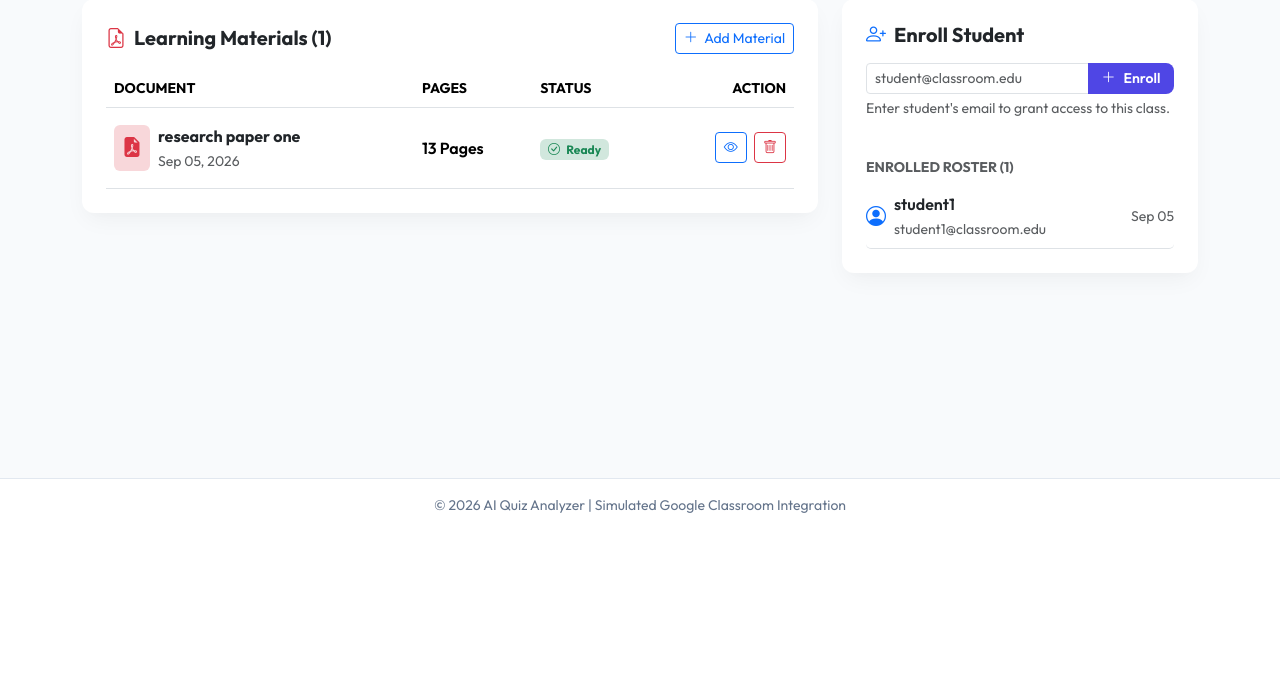
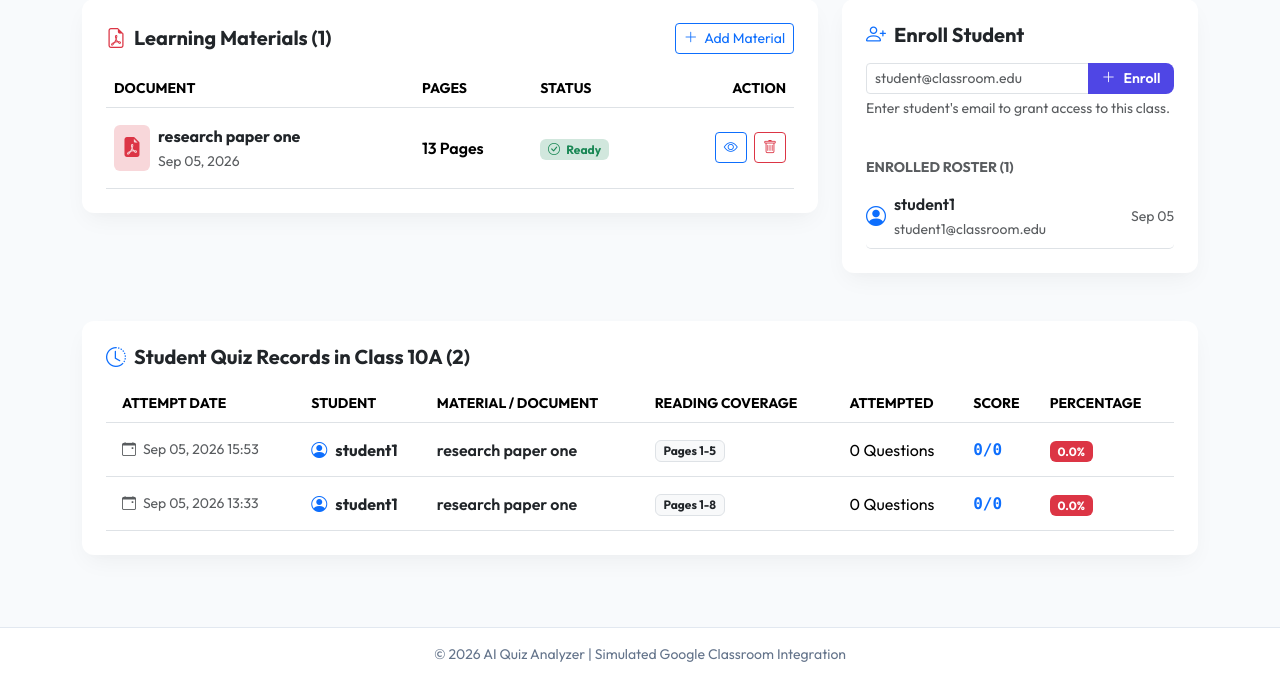
Before and after one commit to suganeshvs/quiz-evaluvator, a Django app: page /teacher/class/1/ in a window 1280 px wide. Shown: the part 268-949 px from the top of the page. Before the commit the page ends 781 px from the top, so only its background shows below. Run offline with Django 5.2, Linux system fonts and the light colour scheme; a user stored in the database is signed in; data comes from the database, SQL or seed files in the repository.

Commit message:
7th commit

```diff
--- a/quiz_app/views.py
+++ b/quiz_app/views.py
@@ -152,10 +152,17 @@ def class_detail(request, class_id):
     documents = classroom.documents.all().order_by('-upload_date')
     enrollments = classroom.enrollments.select_related('student').order_by('enrolled_at')
 
+    # Fetch all completed student quiz attempts for this specific class
+    quiz_attempts = QuizAttempt.objects.filter(
+        document__classroom=classroom,
+        status='COMPLETED'
+    ).select_related('student', 'document').order_by('-completed_at')
+
     context = {
         'classroom': classroom,
         'documents': documents,
         'enrollments': enrollments,
+        'quiz_attempts': quiz_attempts,
     }
     return render(request, 'teacher/class_detail.html', context)
 
--- a/templates/student/quiz_history.html
+++ b/templates/student/quiz_history.html
@@ -15,6 +15,7 @@
                 <thead class="bg-light text-muted small text-uppercase">
                     <tr>
                         <th class="ps-4 py-3">Attempt Date</th>
+                        <th class="py-3">Class</th>
                         <th class="py-3">Document Title</th>
                         <th class="py-3">Reading Coverage</th>
                         <th class="py-3">Attempted</th>
@@ -28,6 +29,9 @@
                     <tr>
                         <td class="ps-4 py-3 text-muted small">
                             <i class="bi bi-calendar-event me-1"></i> {{ attempt.completed_at|date:"M d, Y H:i" }}
+                        </td>
+                        <td>
+                            <span class="badge bg-primary-subtle text-primary fw-bold">{{ attempt.document.classroom.name }}</span>
                         </td>
                         <td class="fw-bold text-dark">{{ attempt.document.title }}</td>
                         <td>
--- a/templates/teacher/class_detail.html
+++ b/templates/teacher/class_detail.html
@@ -148,5 +148,69 @@
             </div>
         </div>
     </div>
+
+    <!-- Student Quiz Attempt Records in this Class -->
+    <div class="row mt-4">
+        <div class="col-12">
+            <div class="card card-custom p-4 border-0 mb-4">
+                <div class="d-flex justify-content-between align-items-center mb-3">
+                    <h5 class="fw-bold mb-0"><i class="bi bi-clock-history text-primary me-2"></i>Student Quiz Records in Class {{ classroom.name }} ({{ quiz_attempts.count }})</h5>
+                </div>
+
+                {% if quiz_attempts %}
+                    <div class="table-responsive">
+                        <table class="table table-hover align-middle mb-0">
+                            <thead class="bg-light text-muted small text-uppercase">
+                                <tr>
+                                    <th class="ps-3 py-2">Attempt Date</th>
+                                    <th class="py-2">Student</th>
+                                    <th class="py-2">Material / Document</th>
+                                    <th class="py-2">Reading Coverage</th>
+                                    <th class="py-2">Attempted</th>
+                                    <th class="py-2">Score</th>
+                                    <th class="py-2">Percentage</th>
+                                </tr>
+                            </thead>
+                            <tbody>
+                                {% for att in quiz_attempts %}
+                                <tr>
+                                    <td class="ps-3 py-3 text-muted small">
+                                        <i class="bi bi-calendar-event me-1"></i> {{ att.completed_at|date:"M d, Y H:i" }}
+                                    </td>
+                                    <td>
+                                        <div class="d-flex align-items-center">
+                                            <i class="bi bi-person-circle text-primary me-2"></i>
+                                            <strong class="text-dark">{{ att.student.username }}</strong>
+                                        </div>
+                                    </td>
+                                    <td class="fw-semibold text-dark">{{ att.document.title }}</td>
+                                    <td>
+                                        <span class="badge bg-light text-dark border">Pages 1-{{ att.confirmed_page }}</span>
+                                    </td>
+                                    <td>{{ att.questions_attempted }} Questions</td>
+                                    <td class="fw-bold text-primary font-monospace">{{ att.score }}</td>
+                                    <td>
+                                        {% if att.percentage >= 75 %}
+                                            <span class="badge bg-success">{{ att.percentage }}%</span>
+                                        {% elif att.percentage >= 50 %}
+                                            <span class="badge bg-warning text-dark">{{ att.percentage }}%</span>
+                                        {% else %}
+                                            <span class="badge bg-danger">{{ att.percentage }}%</span>
+                                        {% endif %}
+                                    </td>
+                                </tr>
+                                {% endfor %}
+                            </tbody>
+                        </table>
+                    </div>
+                {% else %}
+                    <div class="text-center py-4 text-muted">
+                        <i class="bi bi-journal-x fs-2 d-block mb-1 text-secondary"></i>
+                        <p class="mb-0">No quiz attempts recorded by students in this class yet.</p>
+                    </div>
+                {% endif %}
+            </div>
+        </div>
+    </div>
 </div>
 {% endblock %}
```
Also changed, not shown: quiz_app/services/quiz_generator.py (+6 -1 lines).
